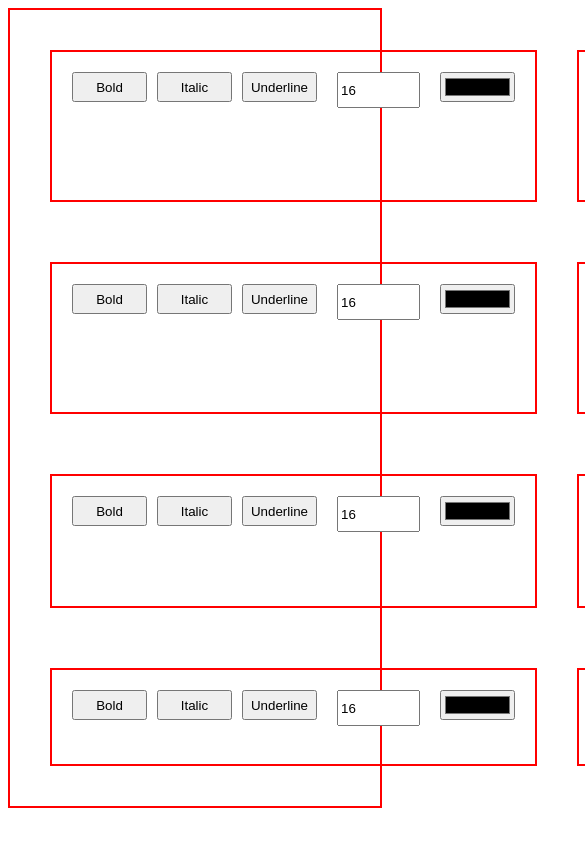
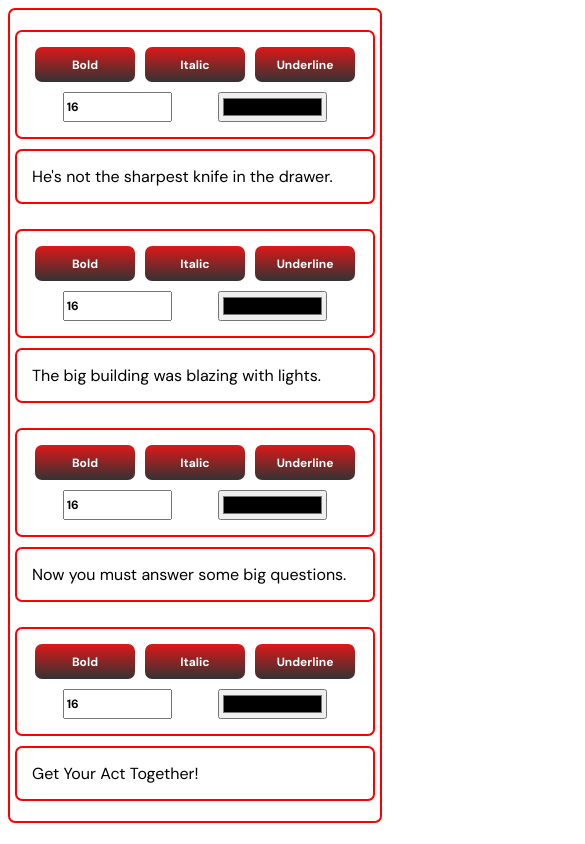
Before and after one commit to surajkumar345678/Assignment-1, a plain HTML site: page index.html in a window 390 px wide. Shown: the top 844 px of the page, 585 px wide, since content can reach past the window. Drawn offline with Linux system fonts and the light colour scheme.

Commit message:
fixed some mobile responsiveness

```diff
--- a/style.css
+++ b/style.css
@@ -1,7 +1,17 @@
-/* styles for layout */
+/* Import Google Fonts */
+@import url("https://fonts.googleapis.com/css2?family=DM+Sans:ital,opsz,wght@0,9..40,100..1000;1,9..40,100..1000&display=swap");
+
+/* Global Styles */
+* {
+  box-sizing: border-box;
+  font-family: "DM Sans", sans-serif;
+}
+
 section {
   border: 2px solid red;
+  border-radius: 7px;
 }
+
 .container {
   display: grid;
   grid-template-columns: auto 1fr;
@@ -14,7 +24,17 @@ section {
   border: 2px solid red;
   padding: 20px;
   display: flex;
+  align-items: center;
   gap: 20px;
+  border-radius: 7px;
+}
+
+button {
+  background: linear-gradient(to top, #333333, #dd1818);
+  color: white;
+  border: none;
+  font-weight: bold;
+  border-radius: 7px;
 }
 
 .text-container {
@@ -22,7 +42,9 @@ section {
   grid-template-columns: 1fr;
   gap: 10px;
   border: 2px solid red;
+  border-radius: 7px;
 }
+
 .text {
   font-size: 16px;
   color: black;
@@ -31,15 +53,18 @@ section {
   text-decoration: none;
   margin: 20px;
 }
+
 .button-container {
   display: flex;
   gap: 10px;
 }
+
 .button-container button {
   cursor: pointer;
-  width: 75px;
-  height: 30px;
+  width: 100px;
+  height: 35px;
 }
+
 .button-container button.active {
   background-color: lightgrey;
 }
@@ -47,5 +72,50 @@ section {
 .buttons input[type="number"],
 .buttons input[type="color"] {
   width: 75px;
-  height: 30px;
+  height: 35px;
+  font-weight: bold;
 }
+
+/* Media Queries for Responsiveness */
+@media (max-width: 500px) {
+  .container {
+    grid-template-columns: 1fr;
+    gap: 10px;
+    padding: 5px;
+    margin: 15px 0;
+  }
+
+  .buttons,
+  .text-container {
+    padding: 15px;
+  }
+
+  .text {
+    margin: 0px;
+  }
+
+  .buttons {
+    flex-direction: row;
+    flex-wrap: wrap;
+    gap: 10px;
+    justify-content: space-evenly;
+    padding-left: 10px;
+    padding-right: 10px;
+  }
+
+  .button-container {
+    flex-direction: row;
+    align-items: center;
+  }
+
+  .button-container button {
+    font-size: 12px;
+  }
+
+  .buttons input[type="number"],
+  .buttons input[type="color"] {
+    width: calc(40% - 25px);
+    height: 30px;
+    font-size: 12px;
+  }
+}
```
